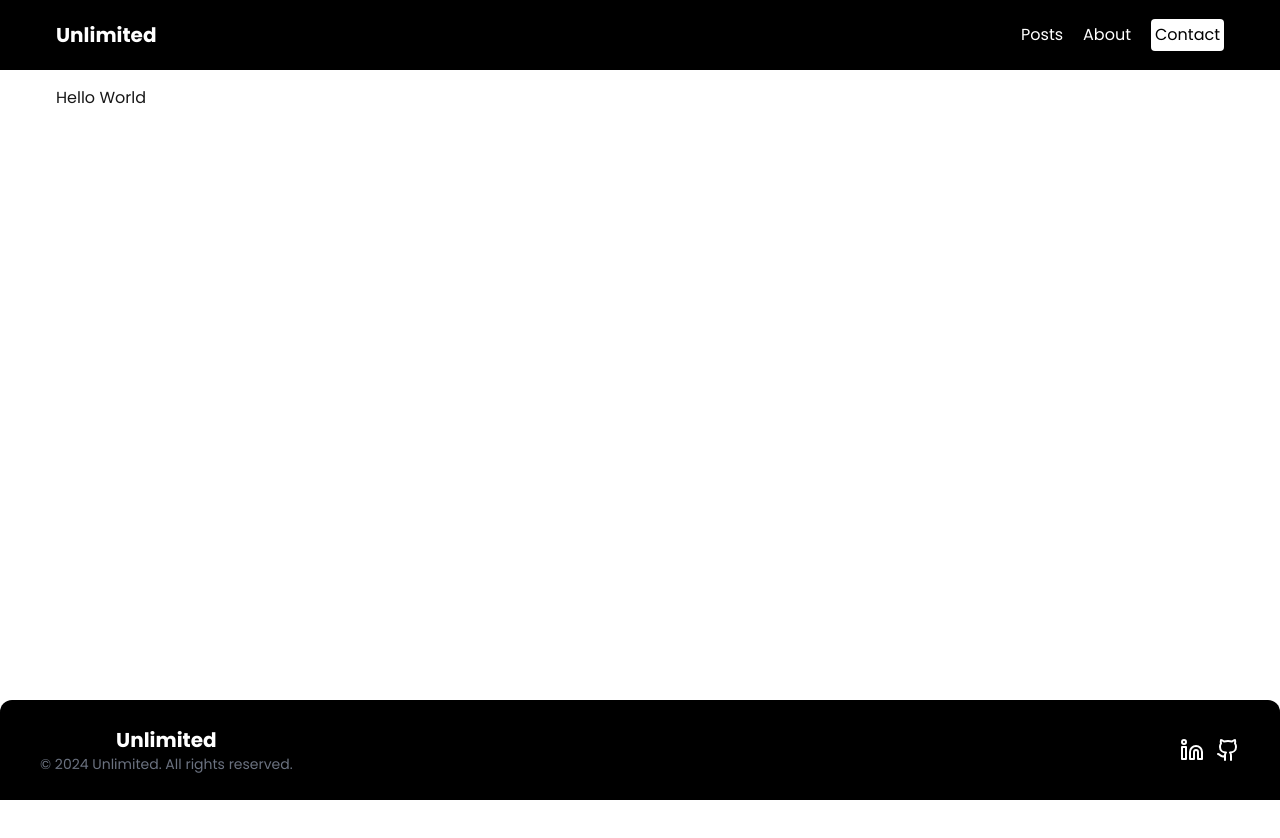
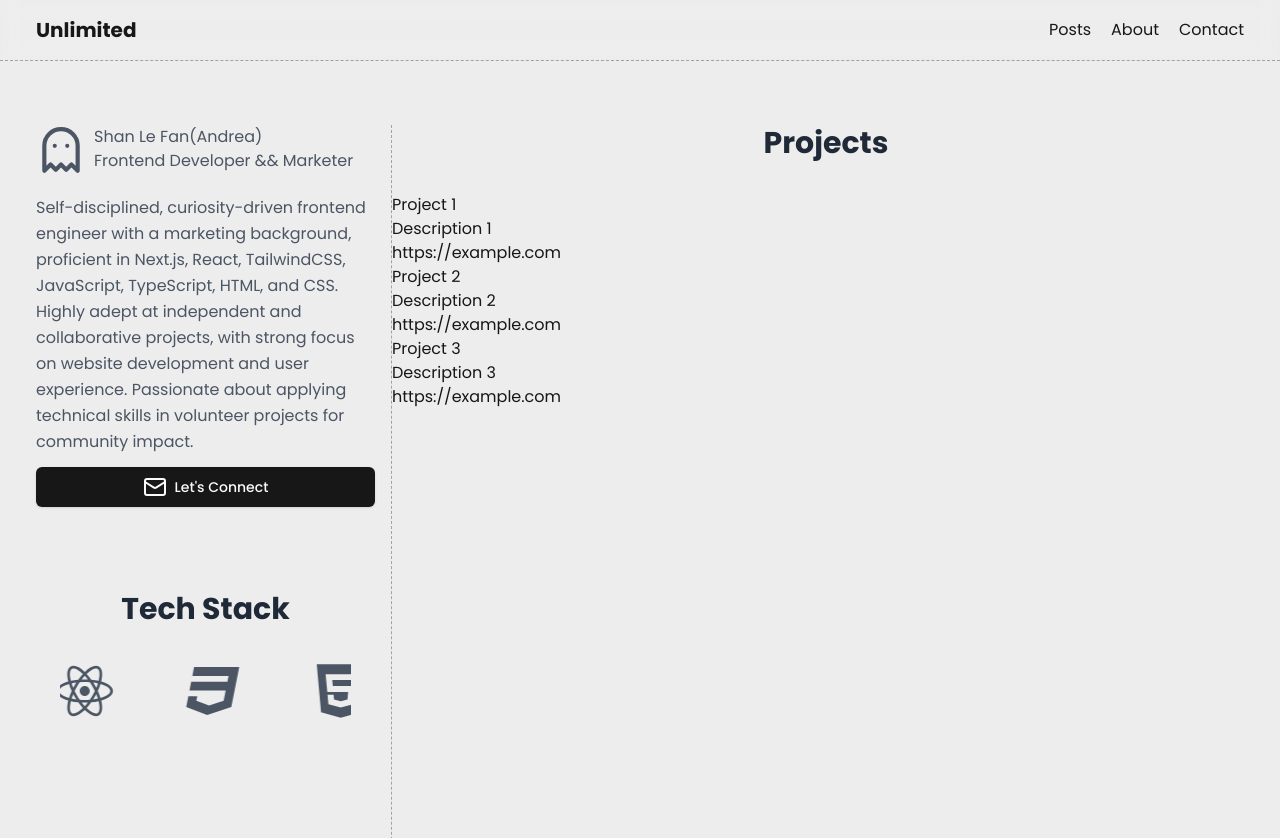
Before and after one commit to AndreaFan123/unlimited, a Next.js app: page / in a window 1280 px wide. Shown: the top 838 px of the page. Before the commit the page ends 800 px from the top, so only its background shows below. Built offline with nearby package versions, Linux system fonts and the light colour scheme.

Commit message:
Update profile

```diff
--- a/app/globals.css
+++ b/app/globals.css
@@ -3,14 +3,14 @@
 @tailwind utilities;
 
 :root {
-  --background: #ffffff;
-  --foreground: #171717;
+  --background: hsl(0, 0%, 93%);
+  --foreground: hsl(0, 0%, 9%);
 }
 
 @media (prefers-color-scheme: dark) {
   :root {
-    --background: #0a0a0a;
-    --foreground: #ededed;
+    --background: hsl(0, 0%, 4%);
+    --foreground: hsl(0, 0%, 93%);
   }
 }
 
@@ -82,6 +82,10 @@ body {
   }
 }
 
+.animate-scroll {
+  animation: scroll 30s linear infinite;
+}
+
 @layer base {
   * {
     @apply border-border;
--- a/app/layout.tsx
+++ b/app/layout.tsx
@@ -2,7 +2,7 @@ import type { Metadata } from "next";
 import { Poppins } from "next/font/google";
 import "./globals.css";
 import Header from "@/components/header/header";
-import Footer from "@/components/footer/footer";
+// import Footer from "@/components/footer/footer";
 
 const poppins = Poppins({
   subsets: ["latin"],
@@ -24,7 +24,7 @@ export default function RootLayout({
       <body className={poppins.className}>
         <Header />
         {children}
-        <Footer />
+        {/* <Footer /> */}
       </body>
     </html>
   );
--- a/app/page.tsx
+++ b/app/page.tsx
@@ -1,7 +1,16 @@
+import Profile from "@/components/profile/profile";
+import Projects from "@/components/projects/projects";
+
 export default function Home() {
   return (
-    <div className=" max-w-full items-center p-4 h-full gap-5 md:flex-row md:justify-between md:max-w-[700px] mx-auto lg:max-w-[900px] xl:max-w-[1200px] 2xl:max-w-[1400px]">
-      <main>Hello World</main>
+    <div className="container mx-auto px-5 py-16">
+      <main className="h-screen flex  w-full flex-col lg:flex-row items-start  justify-start">
+        {/* Profile component*/}
+        <Profile />
+        <section className="w-full lg:w-[70%]">
+          <Projects />
+        </section>
+      </main>
     </div>
   );
 }
--- a/components/footer/footer.tsx
+++ b/components/footer/footer.tsx
@@ -1,12 +1,13 @@
-import { Linkedin, Github } from "lucide-react";
+// import { Linkedin, Github } from "lucide-react";
 
-export default function Footer() {
-  return (
-    <footer className="fixed bottom-0 h-[100px] rounded-t-xl w-full bg-black text-white">
-      <div className="flex flex-col justify-center max-w-full items-center h-full gap-5 md:flex-row md:justify-between md:max-w-[700px] mx-auto lg:max-w-[900px] xl:max-w-[1200px] 2xl:max-w-[1400px]">
+// export default function Footer() {
+//   return <footer className=""></footer>;
+// }
+
+/**
+ *   <div className="flex flex-col justify-center max-w-full items-center h-full gap-5 md:flex-row md:justify-between md:max-w-[700px] mx-auto lg:max-w-[900px] xl:max-w-[1200px] 2xl:max-w-[1400px]">
         <div className="text-center flex flex-col items-center justify-center">
           <h3 className="text-xl font-extrabold">Unlimited</h3>
-          {/* Copyright */}
           <p className="text-sm text-gray-500">
             &copy; {new Date().getFullYear()} Unlimited. All rights reserved.
           </p>
@@ -16,6 +17,4 @@ export default function Footer() {
           <Github className="w-6 h-6" color="white" />
         </div>
       </div>
-    </footer>
-  );
-}
+ */
--- a/components/header/header.tsx
+++ b/components/header/header.tsx
@@ -2,8 +2,23 @@ import Link from "next/link";
 
 export default function Header() {
   return (
-    <header className="sticky top-0 z-50 bg-black text-white h-[70px]">
-      <div className="flex  justify-between px-4 max-w-full items-center h-full gap-5  md:justify-between md:max-w-[700px] mx-auto lg:max-w-[900px] xl:max-w-[1200px] 2xl:max-w-[1400px]">
+    <header className="sticky top-0 z-50 w-full container mx-auto px-5 border-b-[1px]  border-gray-400 border-dashed bg-background/95 backdrop-blur supports-[backdrop-filter]:bg-background/60">
+      <div className="flex justify-between items-center p-4">
+        <Link href="/" className="font-extrabold text-xl">
+          Unlimited
+        </Link>
+        <nav className="flex gap-5 text-base items-center">
+          <Link href="/posts">Posts</Link>
+          <Link href="/about">About</Link>
+          <Link href="/contact">Contact</Link>
+        </nav>
+      </div>
+    </header>
+  );
+}
+
+/**
+ *  <div className="flex  justify-between px-4 max-w-full items-center h-full gap-5  md:justify-between md:max-w-[700px] mx-auto lg:max-w-[900px] xl:max-w-[1200px] 2xl:max-w-[1400px]">
         <Link href="/" className="font-extrabold text-xl">
           Unlimited
         </Link>
@@ -15,6 +30,4 @@ export default function Header() {
           </Link>
         </nav>
       </div>
-    </header>
-  );
-}
+ */
--- /dev/null
+++ b/components/profile/profile.tsx
@@ -0,0 +1,38 @@
+import { Ghost, Mail } from "lucide-react";
+import { Button } from "../ui/button";
+import TechStack from "../tech-stack/tech-stack";
+
+export default function Profile() {
+  return (
+    <section className="lg:sticky lg:px-4 lg:border-r-[1px] lg:border-gray-400 lg:border-dashed lg:top-0 lg:h-screen flex flex-col gap-5 text-gray-600 w-full lg:w-[30%]">
+      <div className="flex items-start gap-2">
+        <Ghost width={50} height={50} />
+        <div>
+          <h5>Shan Le Fan(Andrea)</h5>
+          <span>Frontend Developer && Marketer</span>
+        </div>
+      </div>
+      <article className="text-base leading-relaxed font-light flex flex-col gap-3">
+        <p>
+          Self-disciplined, curiosity-driven frontend engineer with a marketing
+          background, proficient in Next.js, React, TailwindCSS, JavaScript,
+          TypeScript, HTML, and CSS. Highly adept at independent and
+          collaborative projects, with strong focus on website development and
+          user experience. Passionate about applying technical skills in
+          volunteer projects for community impact.
+        </p>
+        <Button className="py-5">
+          {/* Add Email icon and mailto: */}
+          <a
+            href="mailto:shanlefan.tw@gmail.com"
+            className="flex items-center gap-2"
+          >
+            <Mail />
+            <span>Let&apos;s Connect</span>
+          </a>
+        </Button>
+      </article>
+      <TechStack />
+    </section>
+  );
+}
--- /dev/null
+++ b/components/projects/projects.tsx
@@ -0,0 +1,36 @@
+const projects = [
+  {
+    name: "Project 1",
+    description: "Description 1",
+    link: "https://example.com",
+  },
+  {
+    name: "Project 2",
+    description: "Description 2",
+    link: "https://example.com",
+  },
+  {
+    name: "Project 3",
+    description: "Description 3",
+    link: "https://example.com",
+  },
+];
+
+export default function Projects() {
+  return (
+    <section>
+      <h2 className="text-3xl font-bold mb-8 text-center text-gray-800">
+        Projects
+      </h2>
+      <div>
+        {projects.map((project) => (
+          <div key={project.name}>
+            <h3>{project.name}</h3>
+            <p>{project.description}</p>
+            <a href={project.link}>{project.link}</a>
+          </div>
+        ))}
+      </div>
+    </section>
+  );
+}
--- /dev/null
+++ b/components/tech-stack/tech-stack.tsx
@@ -0,0 +1,40 @@
+import {
+  RiReactjsFill,
+  RiJavascriptFill,
+  RiNextjsFill,
+  RiTailwindCssFill,
+  RiVuejsFill,
+  RiCss3Fill,
+  RiHtml5Fill,
+} from "react-icons/ri";
+
+const techStack = [
+  { name: "Next.js", logo: RiNextjsFill },
+  { name: "React.js", logo: RiReactjsFill },
+  { name: "CSS", logo: RiCss3Fill },
+  { name: "HTML", logo: RiHtml5Fill },
+  { name: "JavaScript", logo: RiJavascriptFill },
+  { name: "TailwindCSS", logo: RiTailwindCssFill },
+  { name: "Vue", logo: RiVuejsFill },
+];
+
+export default function TechStack() {
+  return (
+    <div className="py-16 overflow-hidden">
+      <div className="container mx-auto px-6">
+        <h2 className="text-3xl font-bold mb-8 text-center text-gray-800">
+          Tech Stack
+        </h2>
+        <div className="flex overflow-x-hidden">
+          <div className="flex animate-scroll">
+            {[...techStack, ...techStack].map((tech, index) => (
+              <div key={index} className="flex flex-col items-center mx-8">
+                <tech.logo className="w-16 h-16 mb-2" />
+              </div>
+            ))}
+          </div>
+        </div>
+      </div>
+    </div>
+  );
+}
--- /dev/null
+++ b/components/ui/card.tsx
@@ -0,0 +1,76 @@
+import * as React from "react"
+
+import { cn } from "@/lib/utils"
+
+const Card = React.forwardRef<
+  HTMLDivElement,
+  React.HTMLAttributes<HTMLDivElement>
+>(({ className, ...props }, ref) => (
+  <div
+    ref={ref}
+    className={cn(
+      "rounded-xl border bg-card text-card-foreground shadow",
+      className
+    )}
+    {...props}
+  />
+))
+Card.displayName = "Card"
+
+const CardHeader = React.forwardRef<
+  HTMLDivElement,
+  React.HTMLAttributes<HTMLDivElement>
+>(({ className, ...props }, ref) => (
+  <div
+    ref={ref}
+    className={cn("flex flex-col space-y-1.5 p-6", className)}
+    {...props}
+  />
+))
+CardHeader.displayName = "CardHeader"
+
+const CardTitle = React.forwardRef<
+  HTMLParagraphElement,
+  React.HTMLAttributes<HTMLHeadingElement>
+>(({ className, ...props }, ref) => (
+  <h3
+    ref={ref}
+    className={cn("font-semibold leading-none tracking-tight", className)}
+    {...props}
+  />
+))
+CardTitle.displayName = "CardTitle"
+
+const CardDescription = React.forwardRef<
+  HTMLParagraphElement,
+  React.HTMLAttributes<HTMLParagraphElement>
+>(({ className, ...props }, ref) => (
+  <p
+    ref={ref}
+    className={cn("text-sm text-muted-foreground", className)}
+    {...props}
+  />
+))
+CardDescription.displayName = "CardDescription"
+
+const CardContent = React.forwardRef<
+  HTMLDivElement,
+  React.HTMLAttributes<HTMLDivElement>
+>(({ className, ...props }, ref) => (
+  <div ref={ref} className={cn("p-6 pt-0", className)} {...props} />
+))
+CardContent.displayName = "CardContent"
+
+const CardFooter = React.forwardRef<
+  HTMLDivElement,
+  React.HTMLAttributes<HTMLDivElement>
+>(({ className, ...props }, ref) => (
+  <div
+    ref={ref}
+    className={cn("flex items-center p-6 pt-0", className)}
+    {...props}
+  />
+))
+CardFooter.displayName = "CardFooter"
+
+export { Card, CardHeader, CardFooter, CardTitle, CardDescription, CardContent }
--- a/package.json
+++ b/package.json
@@ -24,6 +24,7 @@
     "react": "^18",
     "react-dom": "^18",
     "react-hook-form": "^7.53.0",
+    "react-icons": "^5.3.0",
     "tailwind-merge": "^2.5.2",
     "tailwindcss-animate": "^1.0.7",
     "zod": "^3.23.8"
--- a/tailwind.config.ts
+++ b/tailwind.config.ts
@@ -10,53 +10,66 @@ const config: Config = {
   theme: {
     extend: {
       colors: {
-  			background: 'hsl(var(--background))',
-  			foreground: 'hsl(var(--foreground))',
+        background: "hsl(var(--background))",
+        foreground: "hsl(var(--foreground))",
         card: {
-  				DEFAULT: 'hsl(var(--card))',
-  				foreground: 'hsl(var(--card-foreground))'
+          DEFAULT: "hsl(var(--card))",
+          foreground: "hsl(var(--card-foreground))",
         },
         popover: {
-  				DEFAULT: 'hsl(var(--popover))',
-  				foreground: 'hsl(var(--popover-foreground))'
+          DEFAULT: "hsl(var(--popover))",
+          foreground: "hsl(var(--popover-foreground))",
         },
         primary: {
-  				DEFAULT: 'hsl(var(--primary))',
-  				foreground: 'hsl(var(--primary-foreground))'
+          DEFAULT: "hsl(var(--primary))",
+          foreground: "hsl(var(--primary-foreground))",
         },
         secondary: {
-  				DEFAULT: 'hsl(var(--secondary))',
-  				foreground: 'hsl(var(--secondary-foreground))'
+          DEFAULT: "hsl(var(--secondary))",
+          foreground: "hsl(var(--secondary-foreground))",
         },
         muted: {
-  				DEFAULT: 'hsl(var(--muted))',
-  				foreground: 'hsl(var(--muted-foreground))'
+          DEFAULT: "hsl(var(--muted))",
+          foreground: "hsl(var(--muted-foreground))",
         },
         accent: {
-  				DEFAULT: 'hsl(var(--accent))',
-  				foreground: 'hsl(var(--accent-foreground))'
+          DEFAULT: "hsl(var(--accent))",
+          foreground: "hsl(var(--accent-foreground))",
         },
         destructive: {
-  				DEFAULT: 'hsl(var(--destructive))',
-  				foreground: 'hsl(var(--destructive-foreground))'
+          DEFAULT: "hsl(var(--destructive))",
+          foreground: "hsl(var(--destructive-foreground))",
         },
-  			border: 'hsl(var(--border))',
-  			input: 'hsl(var(--input))',
-  			ring: 'hsl(var(--ring))',
+        border: "hsl(var(--border))",
+        input: "hsl(var(--input))",
+        ring: "hsl(var(--ring))",
         chart: {
-  				'1': 'hsl(var(--chart-1))',
-  				'2': 'hsl(var(--chart-2))',
-  				'3': 'hsl(var(--chart-3))',
-  				'4': 'hsl(var(--chart-4))',
-  				'5': 'hsl(var(--chart-5))'
-  			}
+          "1": "hsl(var(--chart-1))",
+          "2": "hsl(var(--chart-2))",
+          "3": "hsl(var(--chart-3))",
+          "4": "hsl(var(--chart-4))",
+          "5": "hsl(var(--chart-5))",
+        },
       },
       borderRadius: {
-  			lg: 'var(--radius)',
-  			md: 'calc(var(--radius) - 2px)',
-  			sm: 'calc(var(--radius) - 4px)'
-  		}
-  	}
+        lg: "var(--radius)",
+        md: "calc(var(--radius) - 2px)",
+        sm: "calc(var(--radius) - 4px)",
+      },
+    },
+    animation: {
+      scroll: "scroll 30s linear infinite",
+    },
+    keyframes: {
+      scroll: {
+        "0%": {
+          transform: "translateX(0)",
+        },
+        "100%": {
+          transform: "translateX(-50%)",
+        },
+      },
+    },
   },
   plugins: [require("tailwindcss-animate")],
 };
```
Also changed, not shown: 1 other file (tests, documents, lock files or other folders). Lines whose indentation alone changed are shown as unchanged.
